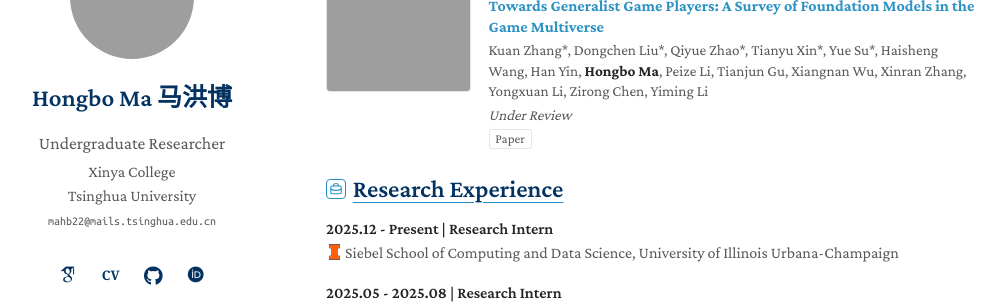
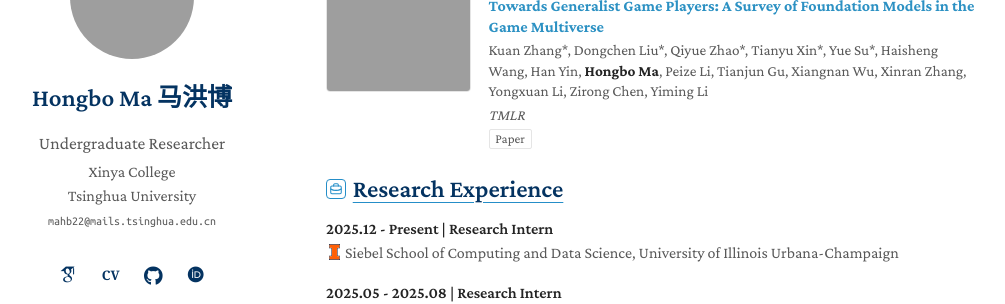
Before and after one commit to Ma-Hongbo/Ma-Hongbo.github.io, a Jekyll site: the page built from _pages/about.md, in a window 1280 px wide and 900 px high, scrolled down 1932 px. Shown: the part 153-457 px from the top of the window, without its empty margins (144-1149 px from the left). Built offline with Jekyll 4.4.1, drawn with Linux system fonts in a browser that asks for light colours; some web fonts are replaced; grey boxes are pictures that could not be loaded.

Commit message:
update: info of the new published paper

```diff
--- a/_pages/about.md
+++ b/_pages/about.md
@@ -129,7 +129,7 @@ redirect_from:
 <div>
 <p class="publication-title">Towards Generalist Game Players: A Survey of Foundation Models in the Game Multiverse</p>
 <p class="publication-authors">Kuan Zhang*, Dongchen Liu*, Qiyue Zhao*, Tianyu Xin*, Yue Su*, Haisheng Wang, Han Yin, <span class="author-me">Hongbo Ma</span>, Peize Li, Tianjun Gu, Xiangnan Wu, Xinran Zhang, Yongxuan Li, Zirong Chen, Yiming Li</p>
-<p class="publication-venue">Under Review</p>
+<p class="publication-venue">TMLR</p>
 <div class="publication-links"><a href="https://arxiv.org/pdf/2605.09965">Paper</a></div>
 </div>
 </li>
```
